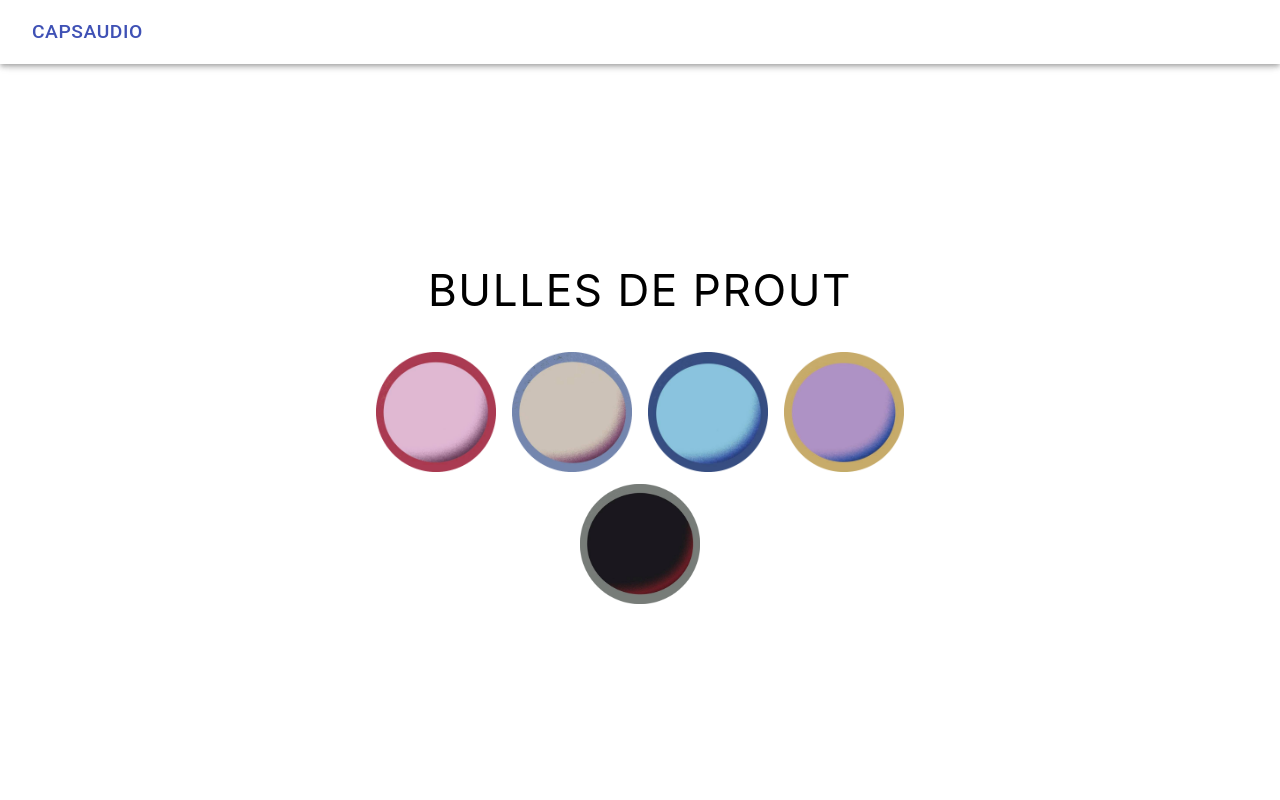
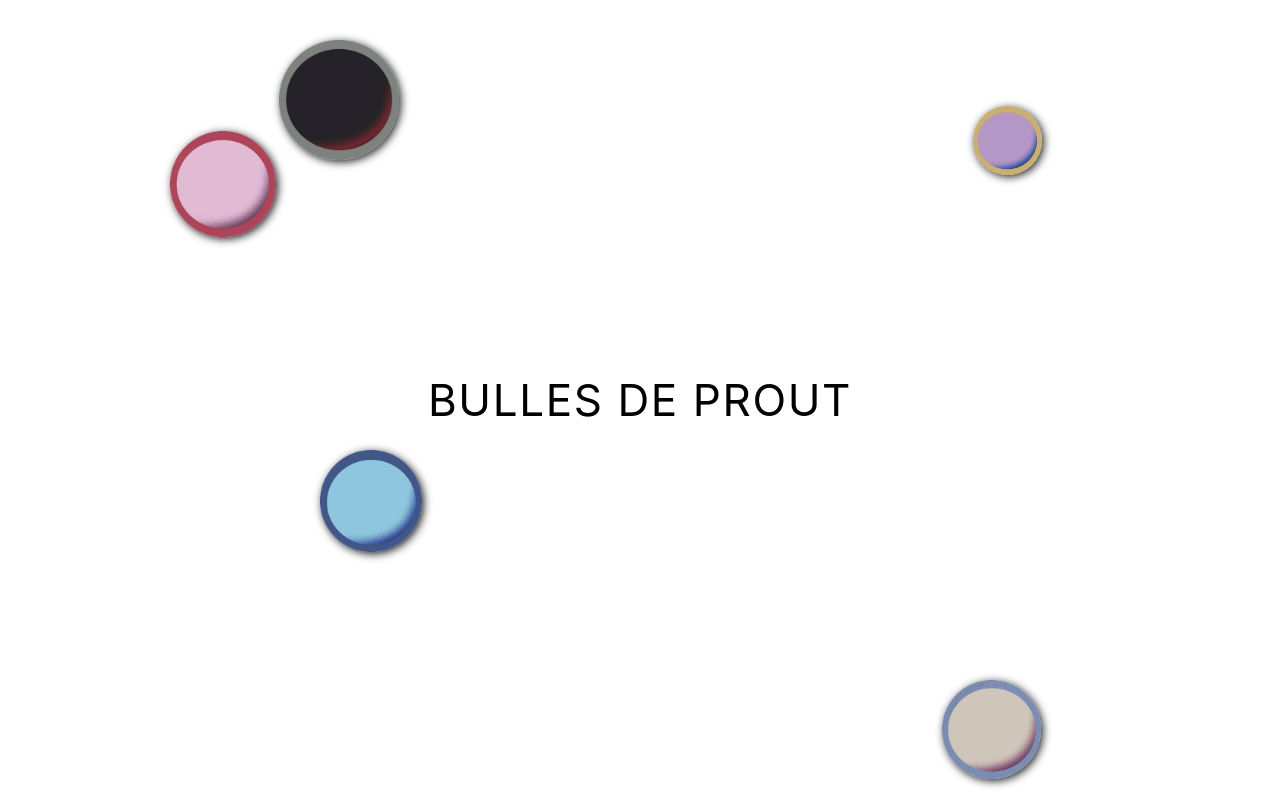
Before and after one commit to 42plamusse/Capsaudio, a React (Create React App) app: page / in a window 1280 px wide. Built offline with nearby package versions, Linux system fonts and the light colour scheme.

Commit message:
[add] random pos, and size bulle

```diff
--- a/src/index.scss
+++ b/src/index.scss
@@ -44,6 +44,12 @@ body {
     sans-serif;
   -webkit-font-smoothing: antialiased;
   -moz-osx-font-smoothing: grayscale;
+
+}
+
+h1, h2 {
+  font-weight: 400;
+  letter-spacing: 0.2vh;
 }
 
 code {
--- a/src/views/App/App.jsx
+++ b/src/views/App/App.jsx
@@ -17,7 +17,7 @@ const useStyles = makeStyles({
   App: {
     boxSizing: 'border-box',
     height: "100%",
-    paddingTop: "2rem",
+    // paddingTop: "2rem",
     // textAlign: 'center'
   },
 
@@ -28,12 +28,12 @@ function App() {
   return (
     <Router>
       <div className={classes.App}>
-        <AppBar position="fixed" style={{ background: 'white' }}>
+        {/* <AppBar position="fixed" style={{ background: 'white' }}>
           <Toolbar style={{ color: 'white' }} >
             <Button to={{ pathname: "/" }} component={Link} color="primary">Capsaudio</Button>
           </Toolbar>
           <Drawer></Drawer>
-        </AppBar>
+        </AppBar> */}
         <Switch>
           <Route exact path="/" >
             <Home />
--- a/src/views/Home/Home.jsx
+++ b/src/views/Home/Home.jsx
@@ -1,15 +1,11 @@
-import React, { useState } from 'react';
-import { Button, makeStyles, Collapse } from '@material-ui/core';
+import React, { useState, useEffect } from 'react';
+import { Button, makeStyles, Collapse, Fade } from '@material-ui/core';
 import capsrouge from "../../assets/capsrouge.png"
 import capsbleu from "../../assets/capsbleu.png"
 import capsbleufonce from "../../assets/capsbleufonce.png"
 import capsjaune from "../../assets/capsjaune.png"
 import capsnoir from '../../assets/capsnoir.png'
 import Bulle from '../Bulle/Bulle';
-import { CarouselProvider, Slider, Slide, ButtonBack, ButtonNext } from 'pure-react-carousel';
-import 'pure-react-carousel/dist/react-carousel.es.css';
-
-
 
 const useStyles = makeStyles({
     root: {
@@ -26,13 +22,26 @@ const useStyles = makeStyles({
         flexDirection: 'column',
         justifyContent: 'center',
         alignItems: 'center',
+    },
+    bulleButton: {
+        borderRadius: 360,
+        position: "absolute",
+        boxShadow: "2px 2px 8px",
+        padding: 0,
+        margin: 0,
+        transition: "top 2s, left 2s"
+        // top: `${Math.random() * 100}vh`,
+        // left: `${Math.random() * 100}vw`,
     }
 })
 
 
 const Home = () => {
     const classes = useStyles();
-    const [bulle, setBulle] = useState(null);
+    const [currentBulle, setCurrentBulle] = useState(null);
+    const [collapse, setCollapse] = useState(false);
+    const [fade, setFade] = useState(true)
+    const [bullesButtons, setBullesButtons] = useState([]);
 
     const bulles = [
         {
@@ -67,39 +76,71 @@ const Home = () => {
         }
     ]
 
-    const BubbleButton = ({ bulle }) => {
+    const populateBullesButton = () => {
+        const buttons = bulles.map((bulle, key) =>
+            <BubbleButton key={key} bulle={bulle} />
+        );
+        setBullesButtons(buttons);
+    }
+
+    useEffect(() => {
+        populateBullesButton();
+    }, [])
+
+
+    const randomBulleStyle = () => {
+        const minSize = 8;
+        const multSize = 8;
+        const bulleSize = Math.random() * multSize + minSize;
+        const leftPos = Math.random() * (100 - bulleSize);
+        const topPos = Math.random() * (100 - bulleSize);
+
         return (
-            <Button to="/" style={{ borderRadius: 100 }} onClick={() => handleBulleNav({ bulle })}><img style={{ height: "15vh" }} src={bulle.img}></img></Button>
+            {
+                height: `${bulleSize}vh`,
+                top: `${topPos}vh`,
+                left: `${leftPos}vw`
+            }
         );
     }
+    const BubbleButton = ({ bulle }) => {
+        const bulleStyle = randomBulleStyle();
+        return (
+            <Button className={classes.bulleButton} style={{ top: bulleStyle.top, left: bulleStyle.left }}
+                onClick={() => handleBulleNav({ bulle })}><img style={{ height: bulleStyle.height, opacity: currentBulle ? '0.8' : "0.95" }} src={bulle.img}></img></Button>
+        );
+    }
+
     const handleBulleNav = ({ bulle }) => {
-        setBulle(bulle);
+        if (currentBulle) setCollapse((prev) => !prev);
+        setFade((prev) => !prev);
+        setTimeout(() => (setCurrentBulle(bulle), setCollapse((prev) => !prev), setFade((prev) => !prev)), 800);
     }
     return (
         <div className={classes.root}>
             <div className={classes.container}>
-                <h1 style={{ fontWeight: 400, letterSpacing: "0.2vh" }}>BULLES DE PROUT</h1>
-                {/* <CarouselProvider naturalSlideHeight={200} naturalSlideWidth={200} totalSlides={bulles.length}>
-                    <Slider>
-                        {bulles.map((bulle, index) =>
-                            <Slide onClick={() => handleBulleNav({ bulle })} key={index} index={index}>
-                                <img style={{ height: "15vh" }} src={bulle.img}></img>
-                            </Slide>
+                <h1>BULLES DE PROUT</h1>
+
+                <Fade in={fade} timeout={300}>
+
+                    <div>
+                        {bulles.map((bulle, key) =>
+
+                            <BubbleButton key={key} bulle={bulle} />
                         )}
-                    </Slider>
-                    <ButtonBack>Back</ButtonBack>
-                    <ButtonNext>Next</ButtonNext>
-                </CarouselProvider> */}
-                <div>
+                    </div>
+                </Fade>
+
+                {/* <div>
                     <BubbleButton bulle={bulles[0]} picture={capsrouge} />
                     <BubbleButton bulle={bulles[1]} picture={capsbleu} />
                     <BubbleButton bulle={bulles[2]} picture={capsbleufonce} />
                     <BubbleButton bulle={bulles[3]} picture={capsjaune} />
                     <BubbleButton bulle={bulles[4]} picture={capsnoir} />
-                </div>
-                <Collapse in={!!bulle} timeout={1500}>
+                </div> */}
+                <Collapse in={collapse} timeout={800}>
                     {
-                        bulle ? <Bulle bulle={bulle} /> : null
+                        currentBulle ? <Bulle bulle={currentBulle} /> : null
                     }
                 </Collapse>
 
```
